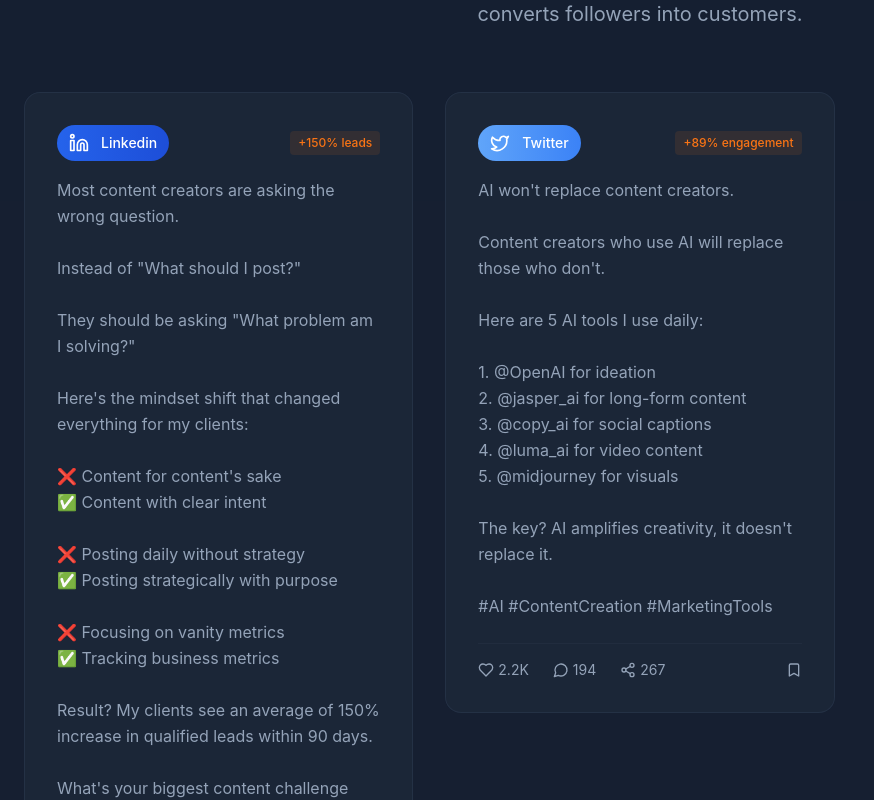
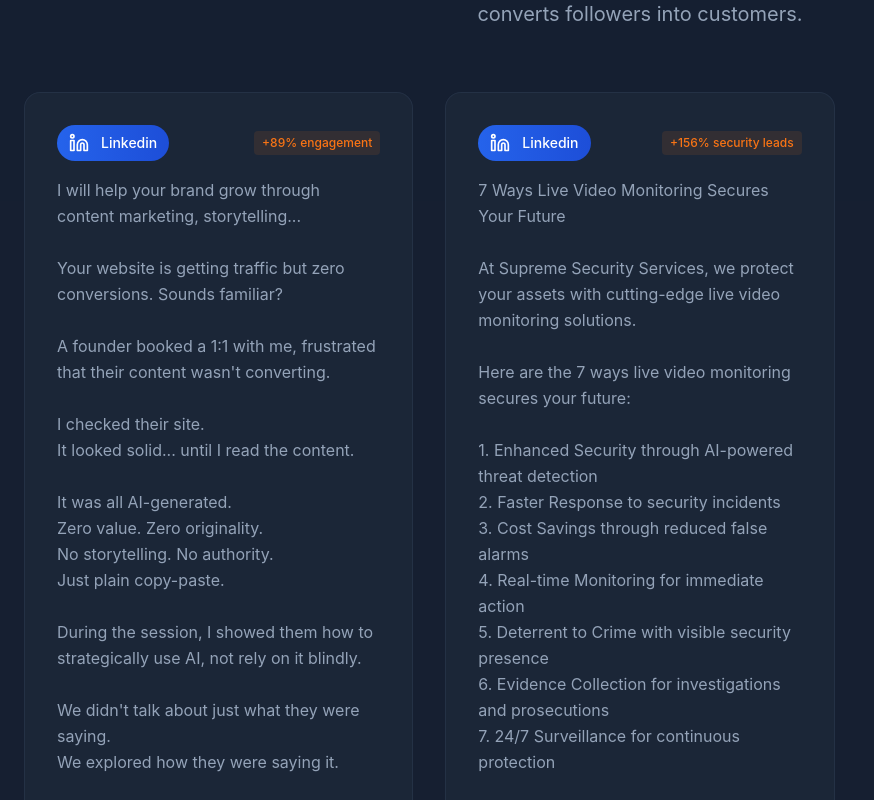
Before and after one commit to emanzahid17/emanzahid, a React (Vite) app: page / in a window 1280 px wide. Shown: the part 7420-8220 px from the top of the page, without its empty margins (0-874 px from the left). Built offline with nearby package versions, Linux system fonts and the light colour scheme.

Commit message:
Update social media caption
Replace current content in the social media caption with the provided images.

```diff
--- a/src/components/SocialMediaSection.tsx
+++ b/src/components/SocialMediaSection.tsx
@@ -7,28 +7,28 @@ const SocialMediaSection = () => {
 
   const socialPosts = [
     {
+      id: 1,
+      platform: 'linkedin',
+      icon: <Linkedin className="w-5 h-5" />,
+      content: "I will help your brand grow through content marketing, storytelling...\n\nYour website is getting traffic but zero conversions. Sounds familiar?\n\nA founder booked a 1:1 with me, frustrated that their content wasn't converting.\n\nI checked their site.\nIt looked solid... until I read the content.\n\nIt was all AI-generated.\nZero value. Zero originality.\nNo storytelling. No authority.\nJust plain copy-paste.\n\nDuring the session, I showed them how to strategically use AI, not rely on it blindly.\n\nWe didn't talk about just what they were saying.\nWe explored how they were saying it.\n\nThe flow. The clarity. The emotions. The story behind the offer.\n\nI showed them\n\n✅ Why high-quality content ranks better.\n✅ Why Google penalizes thin AI copy.\n✅ Why good content drives conversions.\n\nTheir mindset shifted.\nAnd then they said:\n'Rewrite it for us.'\n\nSo I did.\n\nHere's what happened next (within 14 days):",
+      engagement: {
+        likes: 2847,
+        comments: 195,
+        shares: 128
+      },
+      performance: "+89% engagement"
+    },
+    {
       id: 2,
       platform: 'linkedin',
       icon: <Linkedin className="w-5 h-5" />,
-      content: "Most content creators are asking the wrong question.\n\nInstead of \"What should I post?\"\n\nThey should be asking \"What problem am I solving?\"\n\nHere's the mindset shift that changed everything for my clients:\n\n❌ Content for content's sake\n✅ Content with clear intent\n\n❌ Posting daily without strategy\n✅ Posting strategically with purpose\n\n❌ Focusing on vanity metrics\n✅ Tracking business metrics\n\nResult? My clients see an average of 150% increase in qualified leads within 90 days.\n\nWhat's your biggest content challenge right now?",
+      content: "7 Ways Live Video Monitoring Secures Your Future\n\nAt Supreme Security Services, we protect your assets with cutting-edge live video monitoring solutions.\n\nHere are the 7 ways live video monitoring secures your future:\n\n1. Enhanced Security through AI-powered threat detection\n2. Faster Response to security incidents\n3. Cost Savings through reduced false alarms\n4. Real-time Monitoring for immediate action\n5. Deterrent to Crime with visible security presence\n6. Evidence Collection for investigations and prosecutions\n7. 24/7 Surveillance for continuous protection\n\nPartner with us for advanced live video monitoring. Contact Supreme Security Services today!",
       engagement: {
-        likes: 3241,
-        comments: 287,
-        shares: 156
+        likes: 1924,
+        comments: 142,
+        shares: 89
       },
-      performance: "+150% leads"
-    },
-    {
-      id: 3,
-      platform: 'twitter',
-      icon: <Twitter className="w-5 h-5" />,
-      content: "AI won't replace content creators.\n\nContent creators who use AI will replace those who don't.\n\nHere are 5 AI tools I use daily:\n\n1. @OpenAI for ideation\n2. @jasper_ai for long-form content\n3. @copy_ai for social captions\n4. @luma_ai for video content\n5. @midjourney for visuals\n\nThe key? AI amplifies creativity, it doesn't replace it.\n\n#AI #ContentCreation #MarketingTools",
-      engagement: {
-        likes: 2156,
-        comments: 194,
-        shares: 267
-      },
-      performance: "+89% engagement"
+      performance: "+156% security leads"
     }
   ];
 
```
